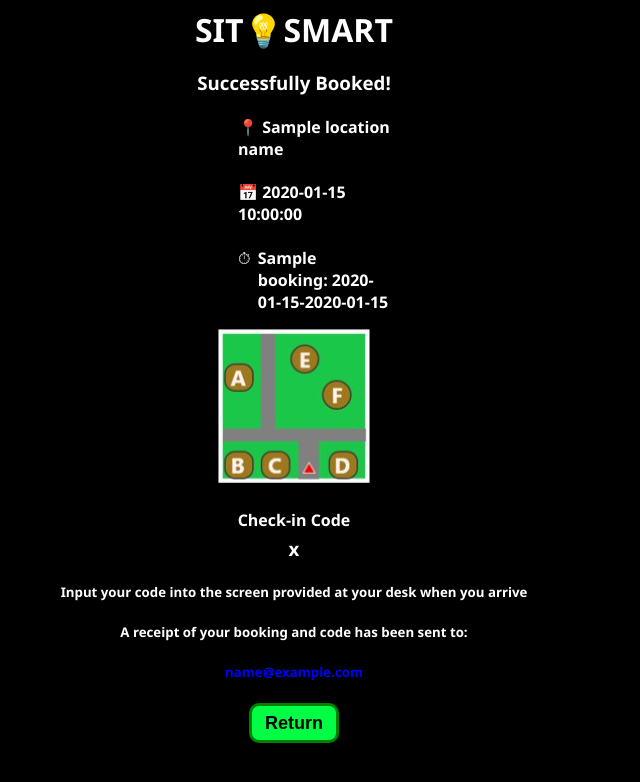
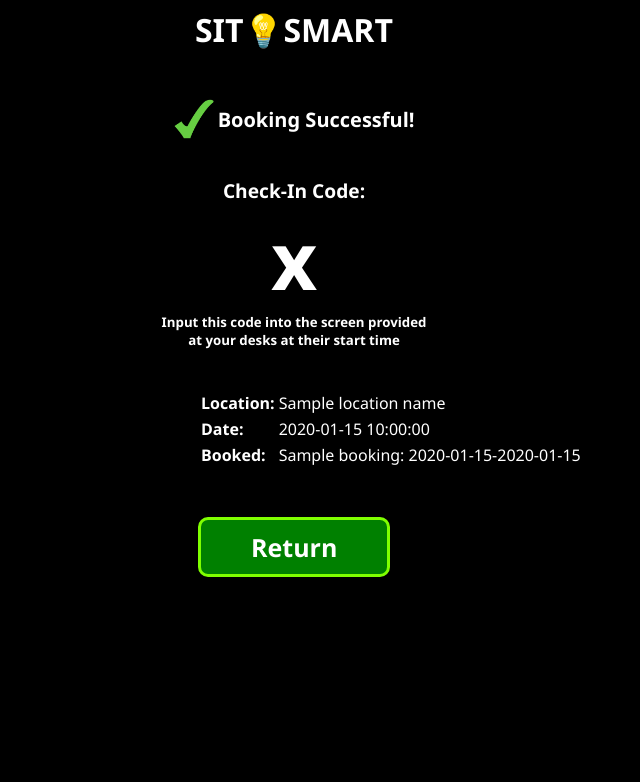
Before and after one commit to Denniswillie/SitSmart, a Flask app: template templates/receipt_screen.html in a window 1280 px wide. Shown: the top 782 px of the page, without its empty margins (346-986 px from the left). Run offline with Flask 2, Linux system fonts and the light colour scheme; the template is opened without the code that fills it: most values are stand-ins (such as "Sample title", 1, 10 or a date in 2020).

Commit message:
Reprogrammed receipt screen to be more intuitive
Reprogrammed the receipt screen to be more intuitive and easy to
read. Restructured booking details into a table to improve readibility
and drew attention to important text with relevant styling. Also
enforced common variable naming convention for maintainability.

```diff
--- a/static/css/receipt_styles.css
+++ b/static/css/receipt_styles.css
@@ -1,6 +1,10 @@
 body {
   background-color: black;
   font-family: Segoe UI;
+}
+
+div {
+    vertical-align: top;
 }
 
 #title {
@@ -9,55 +13,105 @@ body {
   text-align: center;
 }
 
-#booking_info {
+#bookingSuccessfulDiv {
   color: white;
   text-align: center;
+  margin-top: 3em;
 }
 
-#booking_info_children {
+#bookingInfoChildren {
   margin: auto;
   text-align: left;
   width: 12em;
 }
 
-#booking_times {
+#bookingTimes {
    width: 100%;
    margin: 0;
    overflow: auto;
 }
 
-#booking_times_icon {
+#checkInCode {
+   font-size: 500%;
+   font-weight: bold;
+   margin:0;
+   display: block;
+}
+
+#checkInCodeTitle {
+  margin-top: 2em;
+  margin-bottom: 0%;
+   font-size: 120%;
+   font-weight: bold;
+   margin-bottom: 0
+   display: block;
+}
+
+#bookingTimesIcon {
   width: 13%;
   float: left;
 }
 
-#booking_times_values {
+h4{
+  margin:0;
+}
+
+h5{
+  margin-top: 0%;
+  margin-bottom: 3em;
+}
+
+#bookingTimesValues {
   width: 87%;
-  float: right;
+  float: left;
   text-align: left;
   font-family: Segoe UI;
   color: white;
-  font-weight: bold;
+  margin:0;
+  white-space: nowrap;
 }
 
-#map_img_div {
+#checkImageDiv {
   text-align: center;
 }
 
-#booking_footer {
+#checkImage {
+  width:5vh;
+  height:5vh;
+  vertical-align:middle;
+}
+
+#bookingSuccessful {
+  font-size: 20px;
+  font-weight: bold;
+  vertical-align:middle;
+}
+
+#bookingInfo {
   color: white;
   text-align: center;
 }
 
-#return_button {
-  background-color: #00ff44;
-  margin: auto;
+#returnButton {
+  padding: 10px 50px;
+  border: none;
+  color: white;
+  background-color: green;
+  text-align: center;
+  text-decoration: none;
+  display: inline-block;
+  cursor: pointer;
+  font-size: 25px;
+  margin: 20px auto;
+  display: block;
   border-radius: 10px;
-  height: 40px;
-  width: 90px;
-  font-size: 18px;
+  border-style: solid;
+  border-color: chartreuse;
+  font-family: Segoe UI;
   font-weight: bold;
-  border-style: solid;
-  border-color: green;
-  border-width: 3px;
 }
+
+table.center {
+  margin-right:auto;
+  margin-left:auto;
+}
--- a/static/css/start_styles.css
+++ b/static/css/start_styles.css
@@ -13,9 +13,8 @@ h3 {
   margin-left: 20px;
 }
 
-.centered-block {
+.centeredBlock {
   margin: auto;
-
   display: block;
 }
 
--- a/templates/receipt_screen.html
+++ b/templates/receipt_screen.html
@@ -8,42 +8,48 @@
   </head>
   <body>
     <h1 id="title">SIT💡SMART</h1>
-    <div id="booking_info">
-      <h3>Successfully Booked!</h3>
-      <div id="booking_info_children">
-        <ul style="list-style: none">
-          <li><h4>📍 {{ location_name }}</h4></li>
-          <li><h4>📅 {{ booking_date }}</h4></li>
-          <li><div id="booking_times">
-            <div id="booking_times_icon">
-              ⏱
-            </div>
-            <div id="booking_times_values">
-              {% for study_table_name, times in bookings.items() %}
-              {% for start_time, end_time in times %}
-              {{ study_table_name }}: {{ start_time }}-{{ end_time }}
-              {% endfor %}
-              {% endfor %}
-            </div>
-          </div></li>
-        </ul>
+    <div id="bookingSuccessfulDiv">
+      <img id="checkImage" src="../static/img/confirmed.png">
+      <div id="bookingSuccessful" style='vertical-align:middle; display:inline;'>
+        Booking Successful!
       </div>
     </div>
-    <div id="map_img_div">
-      <img id="map_img" src="../static/img/map.png" />
-    </div>
-    <div id="booking_footer">
-      <h4 style="margin-bottom: 0">Check-in Code</h4>
-      <h3 style="margin-top: 5px">{{ booking_password }}</h3>
-      <h5>Input your code into the screen provided at your desk when you arrive</h5>
-      <h5>A receipt of your booking and code has been sent to: </h5>
-      <h5 style="color: blue">{{ email_address }}</h5>
-      <button id="return_button">Return</button>
+
+    <div id="bookingInfo">
+      <h4 id="checkInCodeTitle">Check-In Code:</h4>
+      <h3 id="checkInCode">{{ booking_password }}</h3>
+      <h5>Input this code into the screen provided <br>at your desks at their start time</h5>
+      <div id="bookingInfoChildren">
+        <table class="center" style="margin-bottom: 3em;">
+          <tr>
+            <td><b>Location:</b></td>
+            <td>{{ location_name }}</td>
+          </tr>
+          <tr>
+            <td><b>Date:</b></td>
+            <td>{{ booking_date }}</td>
+          </tr>
+          <tr>
+            <td style="vertical-align: top;"><b>Booked:</b></td>
+            <td style="vertical-align: top;">
+              <div id="bookingTimesValues">
+                {% for study_table_name, times in bookings.items() %}
+                {% for start_time, end_time in times %}
+                {{ study_table_name }}: {{ start_time }}-{{ end_time }}<br/>
+                {% endfor %}
+                {% endfor %}
+              </div>
+            </td>
+          </tr>
+      </table>
+
+      <button id="returnButton">Return</button>
     </div>
     <script>
-      document.getElementById("return_button").addEventListener("click", function() {
+      document.getElementById("returnButton").addEventListener("click", function() {
         window.location.href = "/"
       });
     </script>
+    </div>
   </body>
 </html>
```
Also changed, not shown: static/img/confirmed.png (added).
